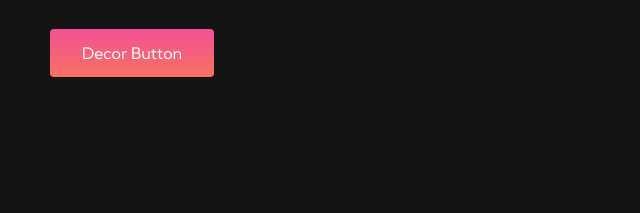
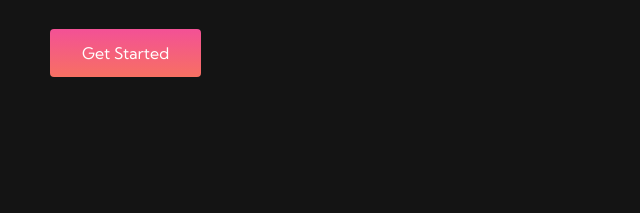
Before and after one commit to RadioActiveR/RADEMP_Website, a plain HTML site: page index.html in a window 1280 px wide. Shown: the part 510-723 px from the top of the page, 0-640 px from the left. Drawn offline with Linux system fonts and the light colour scheme.

Commit message:
Add files via upload

```diff
--- a/index.html
+++ b/index.html
@@ -62,7 +62,7 @@
                 <h1>THE RADIOACTIVE</h1>
                 <h2>EMPIRE</h2>
                 <p>Long live RadioActive R!</p>
-                <button class="main__btn"><a href="/">Decor Button</a></button>
+                <button class="main__btn"><a href="/">Get Started</a></button>
             </div>
             <div class="main__img--container">
                 <img src="img/pic1.png" alt="pic" id="main__img">
```
Also changed, not shown: styles.css (line endings or trailing spaces).
